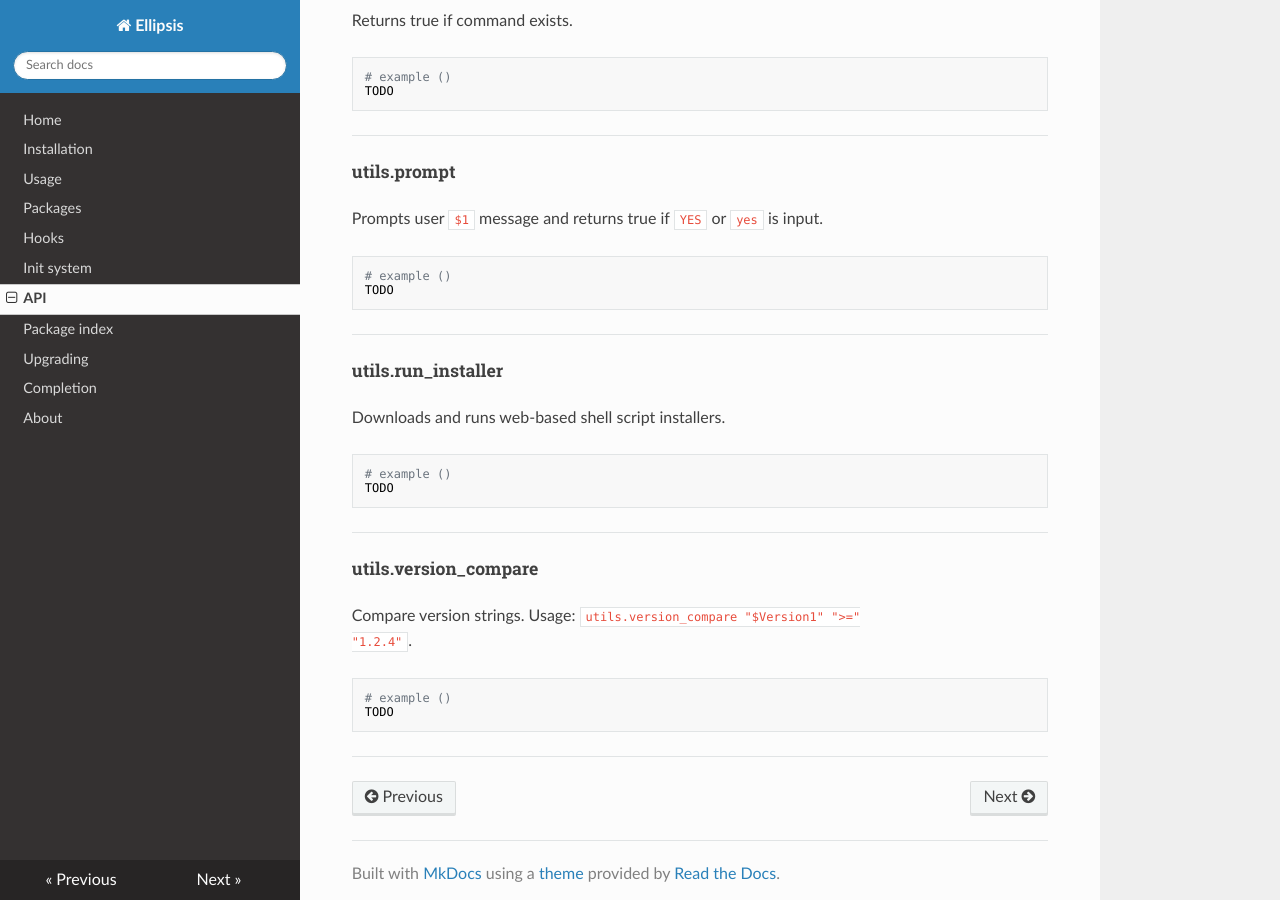
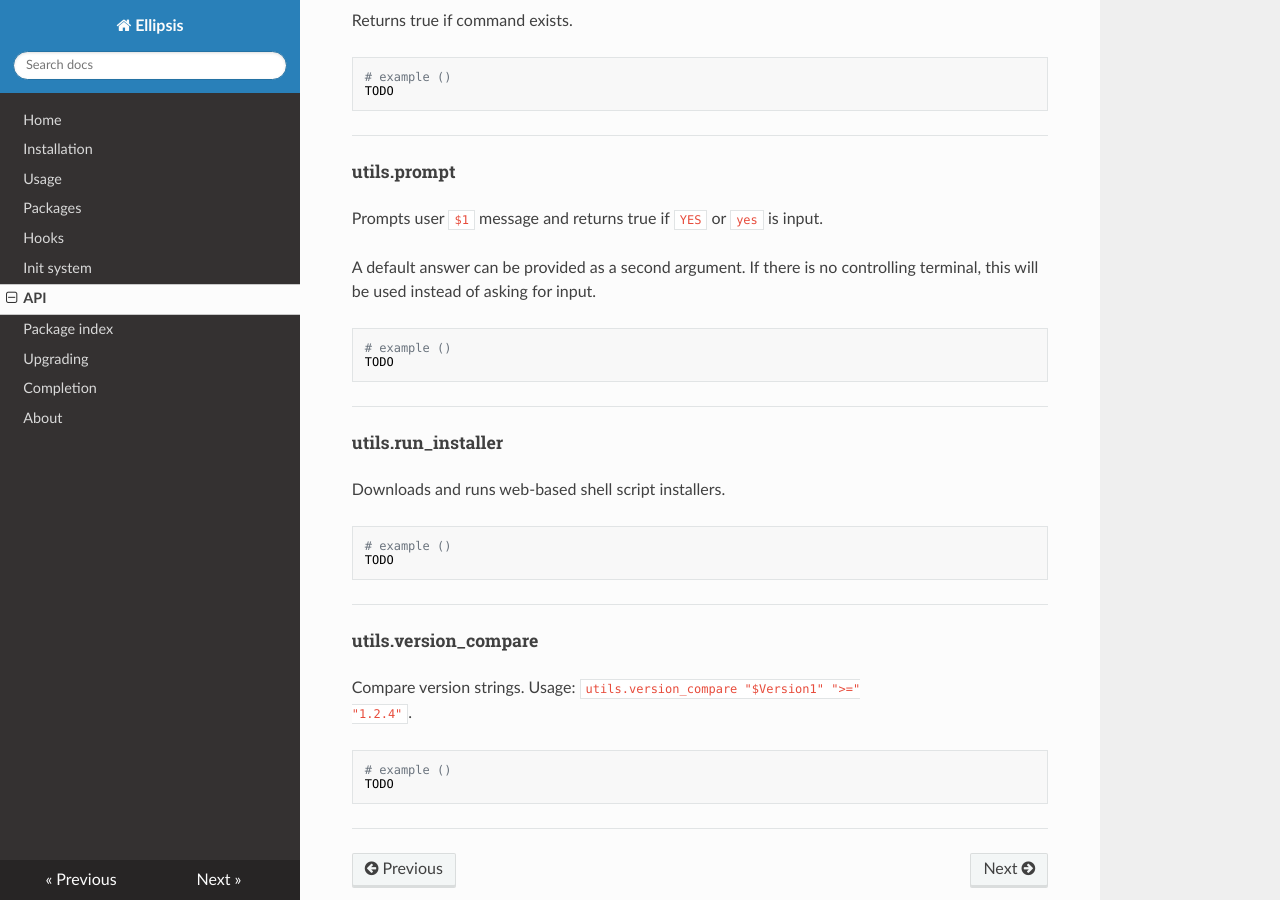
Before and after one commit to ellipsis/ellipsis, an MkDocs documentation site: the page built from docs/api.md, in a window 1280 px wide and 900 px high, scrolled down 8040 px. Built offline with MkDocs 1.6.1, drawn with Linux system fonts in a browser that asks for light colours; nearby versions of some CDN libraries; old or Windows-style settings are respelled for this version of MkDocs.

Commit message:
Improve utils.prompt function
This change makes the utils.prompt command interactive terminal aware.
A default can be provided for non interactive terminals.

````diff
--- a/docs/api.md
+++ b/docs/api.md
@@ -357,6 +357,9 @@ TODO
 <h5>utils.prompt</h5>
 Prompts user `$1` message and returns true if `YES` or `yes` is input.
 
+A default answer can be provided as a second argument. If there is no
+controlling terminal, this will be used instead of asking for input.
+
 ``` bash
 # example ()
 TODO
````
Also changed, not shown: 3 other files.
